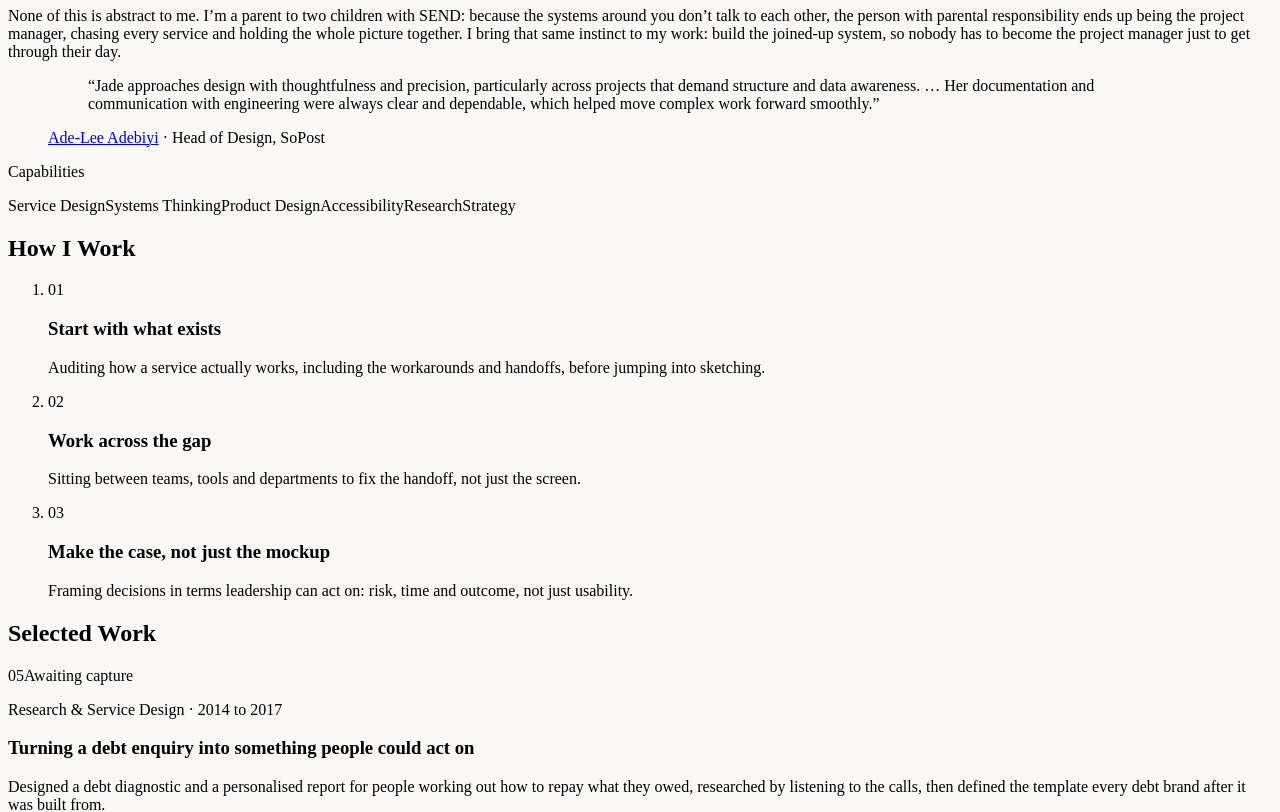
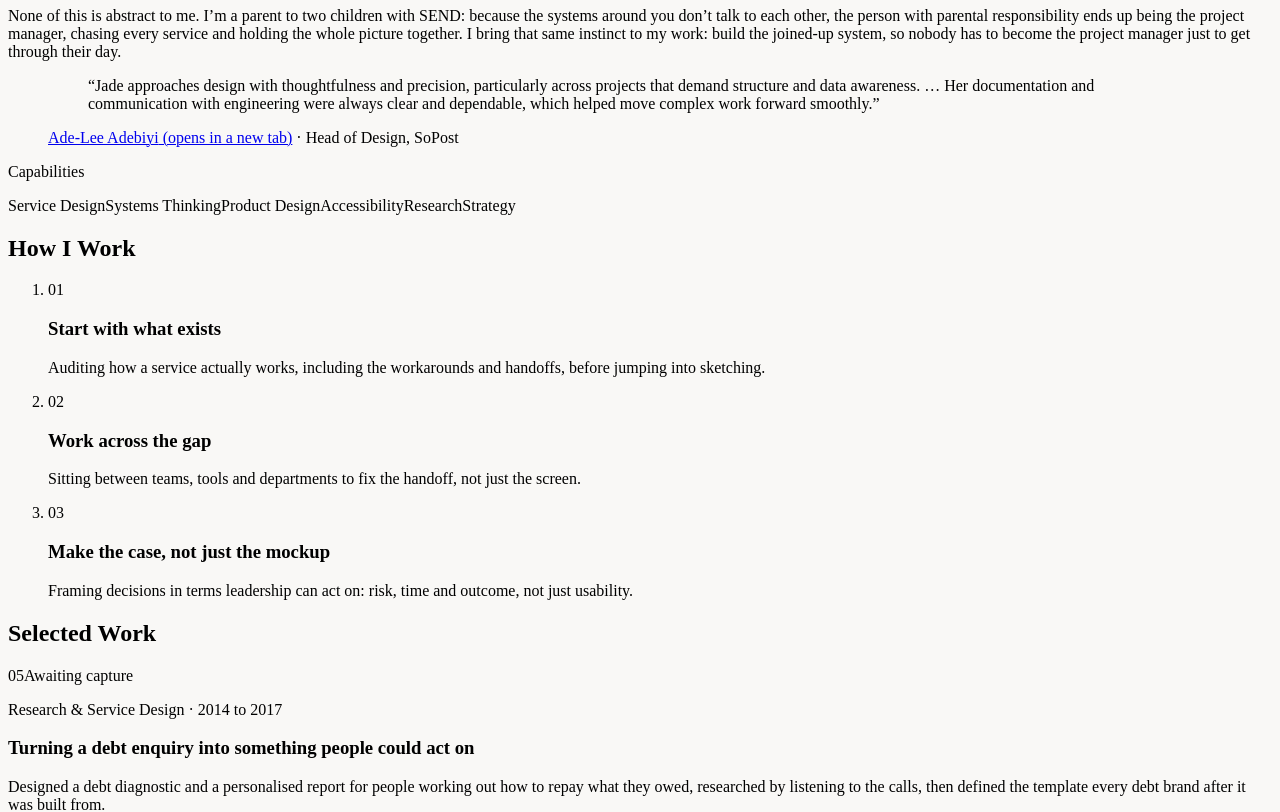
Before and after one commit to jadeparrish/portfolio, a Next.js app: page / in a window 1280 px wide. Shown: the part 1700-2512 px from the top of the page. Built offline with nearby package versions, Linux system fonts and the light colour scheme.

Commit message:
Add sr-only text for new tab indication in links
Added screen reader text to links indicating they open in a new tab.

```diff
--- a/app/caseStudiesData.js
+++ b/app/caseStudiesData.js
@@ -499,6 +499,7 @@ export function Testimonial({ quote, name, role, href, compact }) {
       className="text-neutral-800 underline decoration-1 decoration-neutral-400 underline-offset-[3px] hover:text-[#8D6553] hover:decoration-[#8D6553] transition-colors"
     >
       {name}
+      <span className="sr-only"> (opens in a new tab)</span>
     </a>
   ) : (
     <span className="text-neutral-800">{name}</span>
@@ -574,6 +575,7 @@ export function SiteFooter({ wide }) {
             className="py-2 -my-2 hover:text-[#8D6553] transition-colors"
           >
             LinkedIn
+            <span className="sr-only"> (opens in a new tab)</span>
           </a>
           <a
             href="mailto:hello@jadeparrish.me"
```
